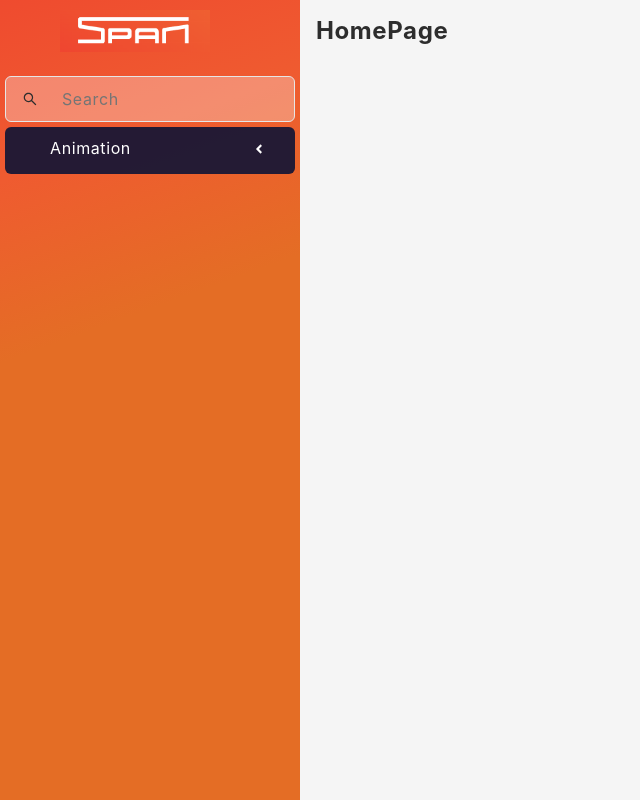
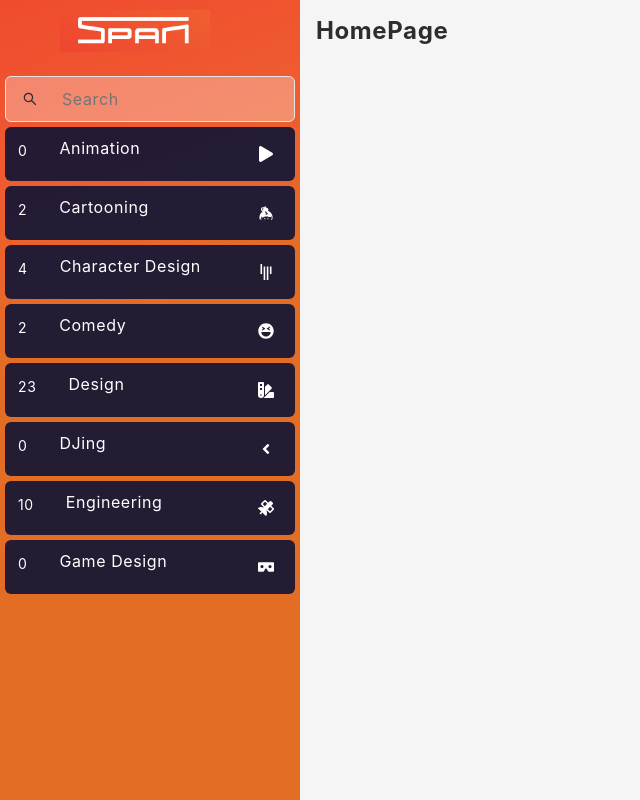
Before and after one commit to Pinto1232/SpanDevCode-Pinto, a React (Vite) app: page / in a window 1280 px wide. Shown: the whole page, without its empty margins (0-640 px from the left). Built offline with nearby package versions, Linux system fonts and the light colour scheme.

Commit message:
Array for the sidebar is now created

```diff
--- a/src/components/Sidebar/Sidebar.jsx
+++ b/src/components/Sidebar/Sidebar.jsx
@@ -2,7 +2,7 @@ import React from 'react'
 import { SSidebar, SLogo, SSearch, SSearchIcon, SDivider, SLinkContainer, SLink, SLinkIcon, SlinkLabel, SLinkNotification } from '../Sidebar/style'
 import { logoSVG } from '../../assets'
 import { AiOutlineSearch } from 'react-icons/ai'
-import { FaAngleLeft } from 'react-icons/fa';
+import { FaPlay, FaKeybase, FaGitter,FaLaughSquint, FaSwatchbook,FaSatellite, FaVrCardboard, FaAngleLeft } from 'react-icons/fa';
 
 
 
@@ -19,14 +19,15 @@ const Sidebar = () => {
          <input placeholder="Search" />
       </SSearch>
       {/* <SDivider /> */}
-
-      <SLinkContainer>
-        <SLink>
-          <SLinkIcon></SLinkIcon>
-          <SlinkLabel>Animation</SlinkLabel>
-          <SLinkNotification><FaAngleLeft/></SLinkNotification>
+      {linkArray.map(({label, icon, notification, to}) => (
+      <SLinkContainer key={label}>
+        <SLink to={to}>
+            <SLinkNotification>{ notification}</SLinkNotification>
+            <SlinkLabel>{ label}</SlinkLabel>
+            <SLinkIcon>{icon}</SLinkIcon>
         </SLink>
       </SLinkContainer>
+      ))}
     </SSidebar>
   )
 }
@@ -35,50 +36,58 @@ const Sidebar = () => {
 const linkArray = [
   {
     label: 'Animation',
-    icon: <FaAngleLeft />,
-    to: '/'
+    icon: <FaPlay />,
+    to: '/animation',
+    notification: 0,
   },
 
     {
-    label: 'Animation',
-    icon: <FaAngleLeft />,
-    to: '/'
+    label: 'Cartooning',
+    icon: <FaKeybase />,
+    to: '/cartooning',
+    notification: 2,
   },
 
       {
-    label: 'Animation',
-    icon: <FaAngleLeft />,
-    to: '/'
+    label: 'Character Design',
+    icon: <FaGitter />,
+    to: '/chardesing',
+    notification: 4,
   },
 
         {
-    label: 'Animation',
-    icon: <FaAngleLeft />,
-    to: '/'
-  },
-
-          {
-    label: 'Animation',
-    icon: <FaAngleLeft />,
-    to: '/'
+    label: 'Comedy',
+    icon: <FaLaughSquint />,
+    to: '/comedy',
+    notification: 2,
   },
 
   {
-    label: 'Animation',
-    icon: <FaAngleLeft />,
-    to: '/'
+    label: 'Design',
+    icon: <FaSwatchbook />,
+    to: '/desing',
+    notification: 23,
   },
 
   {
-    label: 'Animation',
+    label: 'DJing',
     icon: <FaAngleLeft />,
-    to: '/'
+    to: '/djing',
+    notification: 0,
   },
 
   {
-    label: 'Animation',
-    icon: <FaAngleLeft />,
-    to: '/'
+    label: 'Engineering',
+    icon: <FaSatellite />,
+    to: '/engineering',
+    notification: 10,
+  },
+
+  {
+    label: 'Game Design',
+    icon: <FaVrCardboard />,
+    to: '/gamedesign',
+    notification: 0,
   }
 ];
 
```
